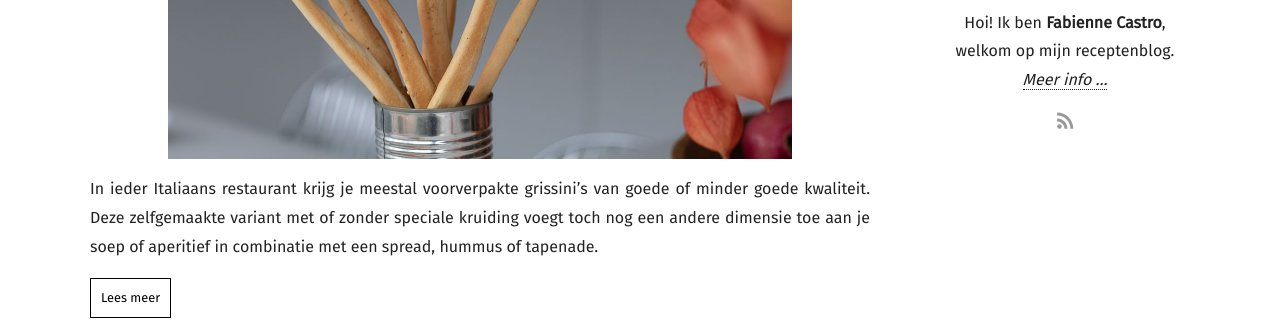
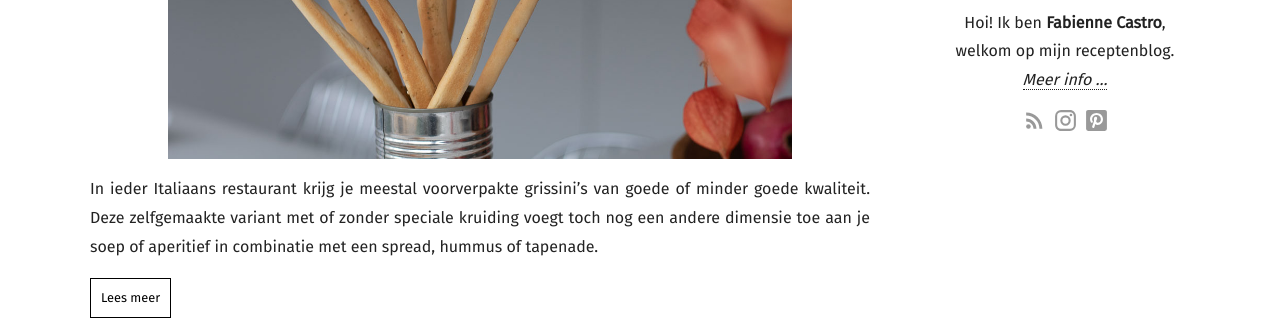
Before and after one commit to fabilicious/fabilicious.github.io, a Jekyll site: the page built from index.html, in a window 1280 px wide and 900 px high, scrolled down 506 px. Shown: the part 150-470 px from the top of the window. Built offline with Jekyll 4.4.1, drawn with Linux system fonts in a browser that asks for light colours; some web fonts are replaced; the list of posts is cut into pages by our own code.

Commit message:
right urls to pinterest, instagram

```diff
--- a/_includes/sidebar.html
+++ b/_includes/sidebar.html
@@ -15,6 +15,8 @@
 		{% if site.data.sidebar.pinterest && site.data.sidebar.pinterest != "" %}<a target="_blank" href="https://pinterest.com/{{ site.data.sidebar.pinterest }}">{% include social-icon.html icon="Pinterest" %}</a>{% endif %}
 		{% if site.data.sidebar.instagram && site.data.sidebar.instagram != "" %}<a target="_blank" href="https://www.instagram.com/{{ site.data.sidebar.instagram }}">{% include social-icon.html icon="Instagram" %}</a>{% endif %}
 		<a target="_blank" href="{{ site.baseurl }}/feed.xml">{% include social-icon.html icon="RSS" %}</a>
+		<a target="_blank" href="https://www.instagram.com/fabiliciousblog">{% include social-icon.html icon="Instagram" %}</a>
+		<a target="_blank" href="https://www.pinterest.com/fabiennecastro1067/">{% include social-icon.html icon="Pinterest" %}</a>
 	</div>
 
 	{% if site.newsletter_action && site.newsletter_action!=""%}<form action="{{ site.newsletter_action }}" method="post">
```
